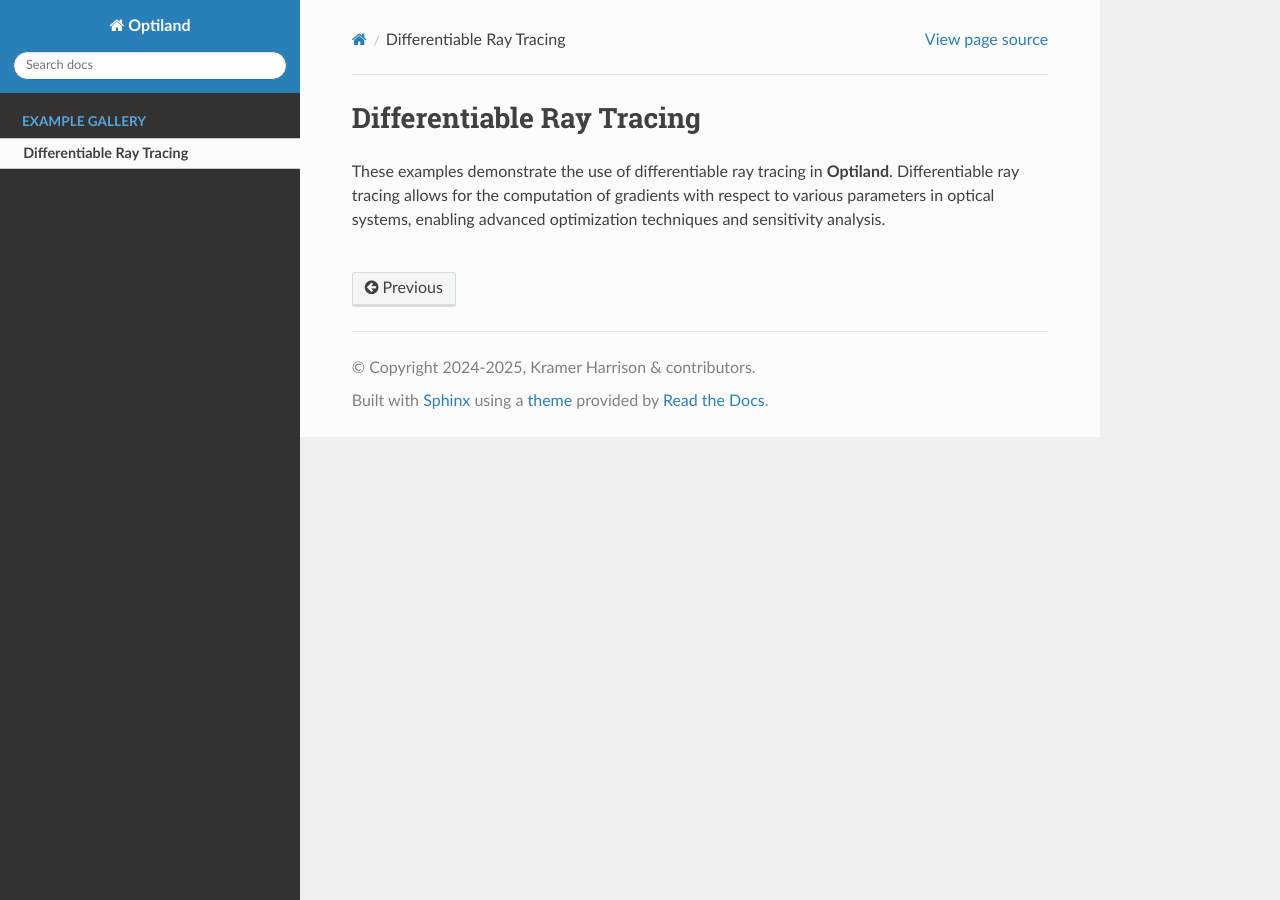
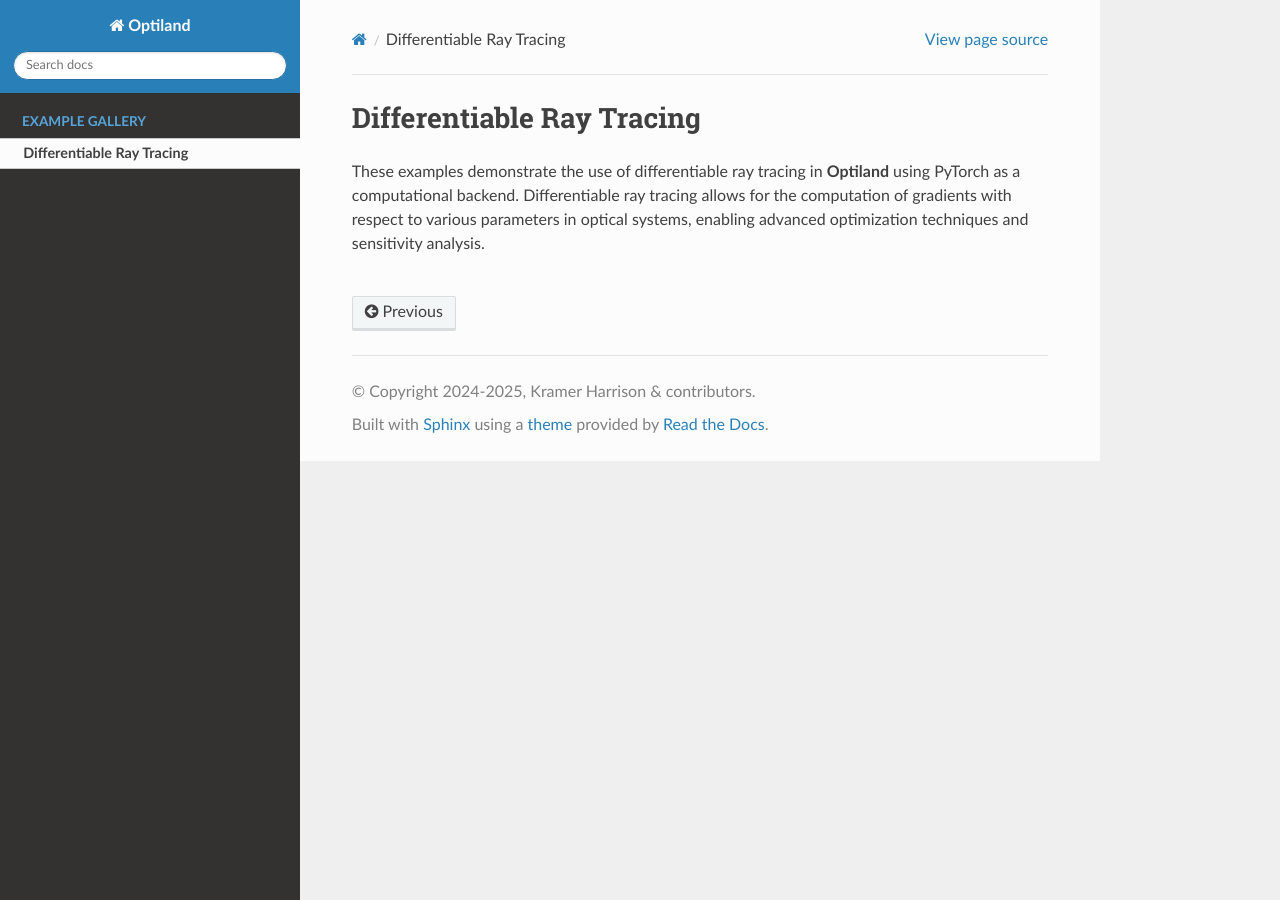
Before and after one commit to HarrisonKramer/optiland, a Sphinx documentation site: the page built from docs/gallery/differentiable_ray_tracing.rst, in a window 1280 px wide. Built offline with Sphinx 7.4.7 and the Read the Docs theme 3.1.0, drawn with Linux system fonts in a browser that asks for light colours; pages that are not in the unit, such as notebooks, are missing from menus.

Commit message:
docs: update DRT description

```diff
--- a/docs/gallery/differentiable_ray_tracing.rst
+++ b/docs/gallery/differentiable_ray_tracing.rst
@@ -3,7 +3,7 @@
 Differentiable Ray Tracing
 ==========================
 
-These examples demonstrate the use of differentiable ray tracing in **Optiland**. Differentiable ray
+These examples demonstrate the use of differentiable ray tracing in **Optiland** using PyTorch as a computational backend. Differentiable ray
 tracing allows for the computation of gradients with respect to various parameters in optical systems,
 enabling advanced optimization techniques and sensitivity analysis.
 
```
